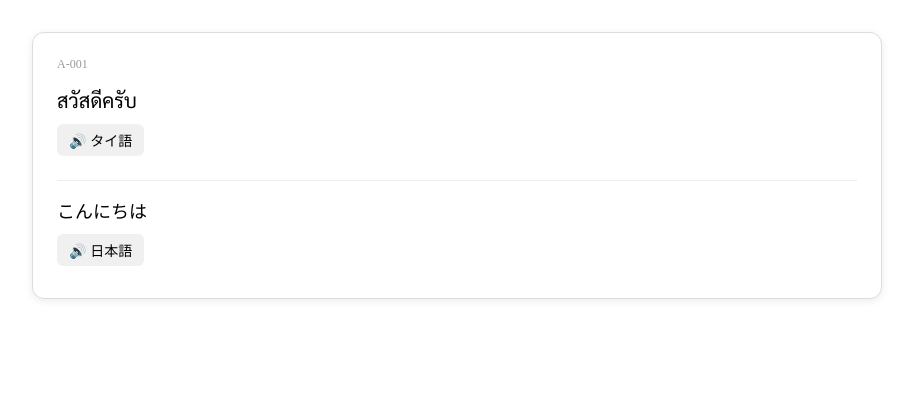
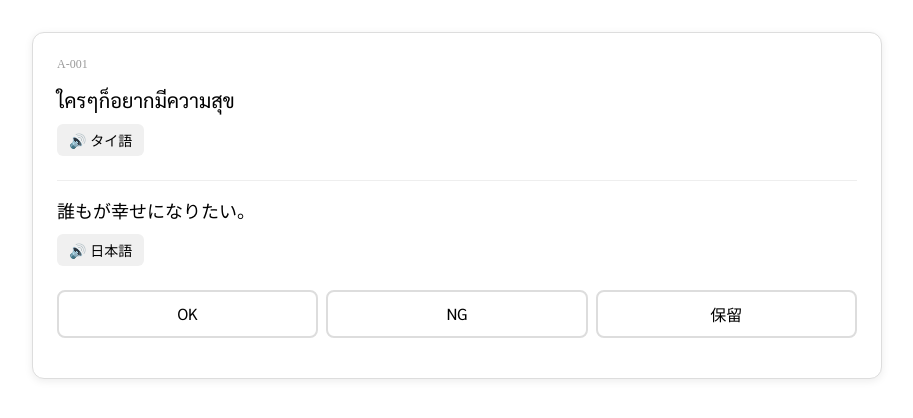
Before and after one commit to Naokichi-T/thai-phrase, a SvelteKit app: page / in a window 1280 px wide. Shown: the top 418 px of the page, without its empty margins (183-1096 px from the left). Built offline with nearby package versions, Linux system fonts and the light colour scheme.

Commit message:
OK/NG/保留ボタンを追加：ステータスに応じて色が変わる

```diff
--- a/src/routes/+page.svelte
+++ b/src/routes/+page.svelte
@@ -1,10 +1,13 @@
 <script>
+  // --- 状態変数 ---
+  let status = $state(null); // カードのステータス（null / "ok" / "ng" / "pending"）
+
   // ダミーデータ（あとでSupabaseから取得するデータのイメージ）
   const phrase = {
     id: 1,
     order_symbol: "A-001",
-    thai: "สวัสดีครับ",
-    japanese: "こんにちは",
+    thai: "ใครๆก็อยากมีความสุข",
+    japanese: "誰もが幸せになりたい。",
     audio_th: "00001_th.mp3",
     audio_ja: "00001_ja.mp3",
   };
@@ -48,6 +51,16 @@
 
     <!-- 日本語の音声ボタン -->
     <button class="audio-btn" onclick={() => playAudio(phrase.audio_ja)}> 🔊 日本語 </button>
+
+    <!-- ステータスボタン -->
+    <div class="status-buttons">
+      <!-- 押したボタンに応じてactiveクラスをつける -->
+      <button class="status-btn ok {status === 'ok' ? 'active' : ''}" onclick={() => (status = "ok")}>OK</button>
+
+      <button class="status-btn ng {status === 'ng' ? 'active' : ''}" onclick={() => (status = "ng")}>NG</button>
+
+      <button class="status-btn pending {status === 'pending' ? 'active' : ''}" onclick={() => (status = "pending")}>保留</button>
+    </div>
   </div>
 </div>
 
@@ -114,4 +127,47 @@
     border-top: 1px solid #eee;
     margin: 16px 0;
   }
+
+  /* ステータスボタンのエリア */
+  .status-buttons {
+    display: flex;
+    gap: 8px;
+    margin: 16px 0;
+  }
+
+  /* ステータスボタン共通 */
+  .status-btn {
+    flex: 1; /* 3つを均等幅に */
+    padding: 10px;
+    border: 2px solid #ddd;
+    border-radius: 8px;
+    background: white;
+    font-size: 16px;
+    cursor: pointer;
+    font-family: "Sarabun", sans-serif;
+  }
+
+  /* OK：緑 */
+  .status-btn.ok.active {
+    background: #e6f4ea;
+    border-color: #4caf50;
+    color: #2e7d32;
+    font-weight: bold;
+  }
+
+  /* NG：赤 */
+  .status-btn.ng.active {
+    background: #fdecea;
+    border-color: #f44336;
+    color: #c62828;
+    font-weight: bold;
+  }
+
+  /* 保留：オレンジ */
+  .status-btn.pending.active {
+    background: #fff3e0;
+    border-color: #ff9800;
+    color: #e65100;
+    font-weight: bold;
+  }
 </style>
```
